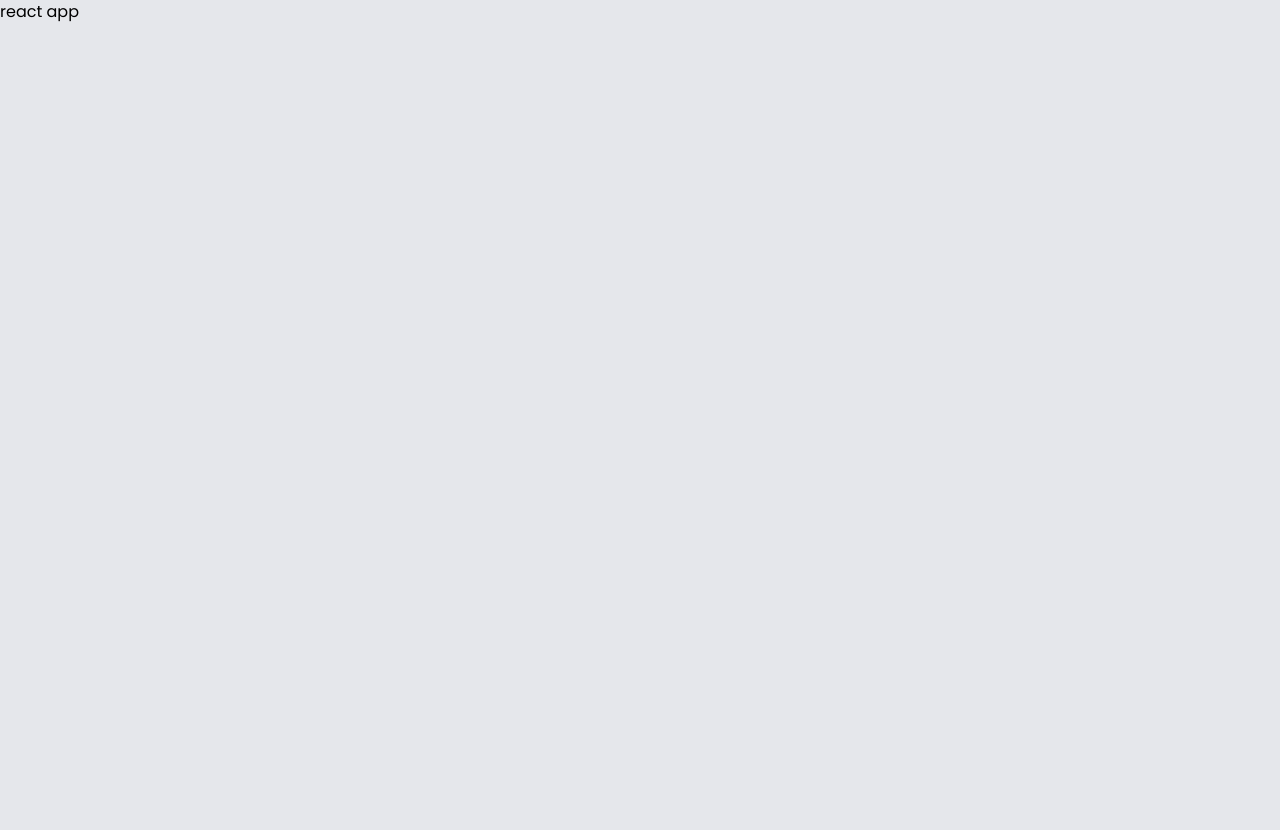
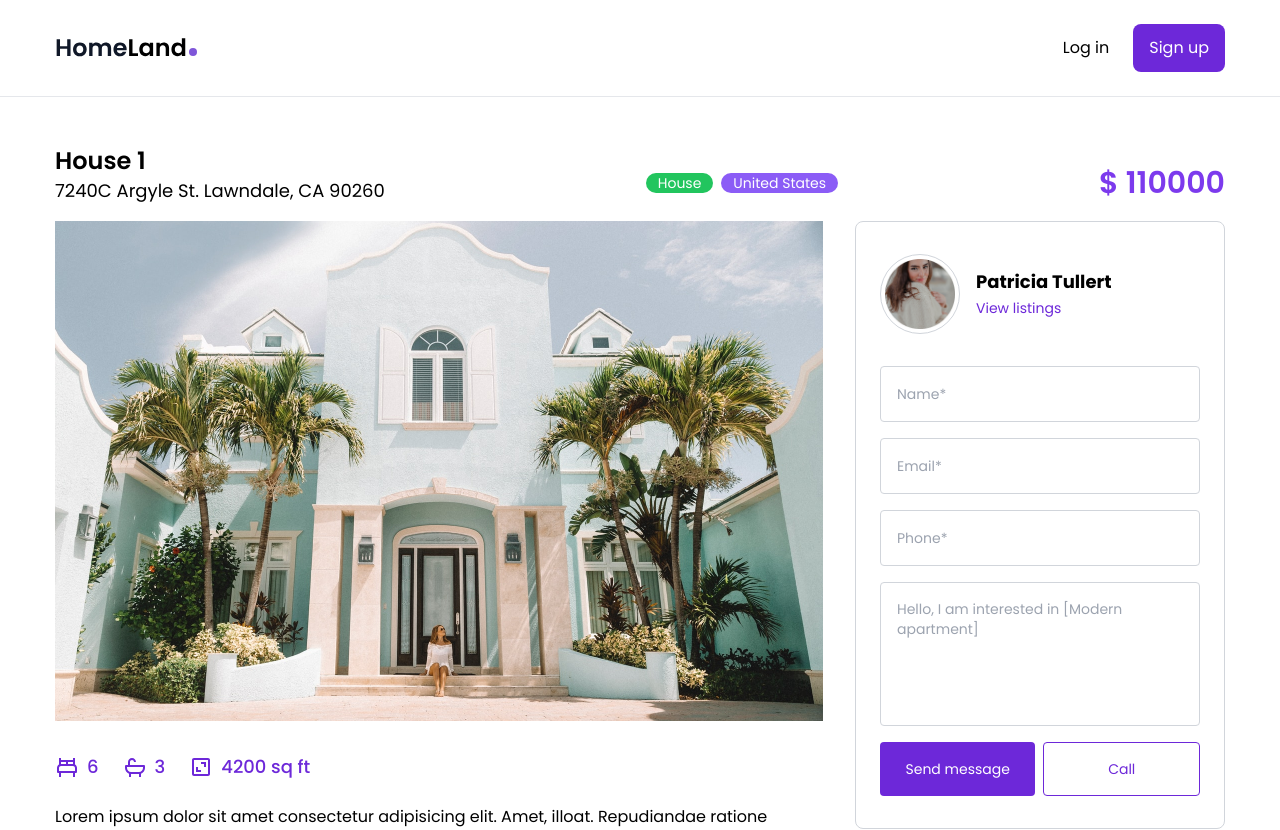
Before and after one commit to rasedul99/dream-house, a React (Create React App) app: page /property/1 in a window 1280 px wide. Shown: the top 830 px of the page. Before the commit the page ends 800 px from the top, so only its background shows below. Built offline with nearby package versions, Linux system fonts and the light colour scheme; the HTML template or start-up script is replaced by a standard one.

Commit message:
Header & home page added

```diff
--- a/src/App.js
+++ b/src/App.js
@@ -1,7 +1,24 @@
-import React from 'react';
+import React from "react";
+
+import { Route, Routes } from "react-router-dom";
+import Footer from "./components/Footer";
+import Header from "./components/Header";
+
+// import pages
+import Home from "./pages/Home";
+import PropertyDetails from "./pages/PropertyDetails";
 
 const App = () => {
-  return <div>react app</div>;
+  return (
+    <div className="max-w-[1440px] mx-auto bg-white">
+      <Header />
+      <Routes>
+        <Route path="/" element={<Home />} />
+        <Route path="/property/:id" element={<PropertyDetails />} />
+      </Routes>
+      <Footer />
+    </div>
+  );
 };
 
 export default App;
--- a/src/components/Header.js
+++ b/src/components/Header.js
@@ -1,7 +1,31 @@
-import React from 'react';
+import React from "react";
+
+// import link
+import { Link } from "react-router-dom";
+// import logo
+import Logo from "../assets/img/logo.svg";
 
 const Header = () => {
-  return <div>Header</div>;
+  return (
+    <header className="py-6 mb-12 border-b">
+      <div className="container mx-auto flex justify-between items-center">
+        <Link to="/">
+          <img src={Logo} alt="" />
+        </Link>
+        <div className="flex items-center gap-6">
+          <Link className="hover:text-violet-900 transition" to="/">
+            Log in
+          </Link>
+          <Link
+            className="bg-violet-700 hover:bg-violet-800 text-white px-4 py-3 rounded-lg transition"
+            to="/"
+          >
+            Sign up
+          </Link>
+        </div>
+      </div>
+    </header>
+  );
 };
 
 export default Header;
--- a/src/pages/Home.js
+++ b/src/pages/Home.js
@@ -1,7 +1,16 @@
-import React from 'react';
+import React from "react";
+
+// import components
+import Banner from "../components/Banner";
+import HouseList from "../components/HouseList";
 
 const Home = () => {
-  return <div>Home</div>;
+  return (
+    <div className="min-h-[1800px]">
+      <Banner />
+      <HouseList />
+    </div>
+  );
 };
 
 export default Home;
--- a/src/pages/PropertyDetails.js
+++ b/src/pages/PropertyDetails.js
@@ -1,7 +1,110 @@
-import React from 'react';
+import React from "react";
+
+// import houseData
+import { housesData } from "../data";
+//  useParams
+import { useParams } from "react-router-dom";
+// import icons
+import { BiArea, BiBath, BiBed } from "react-icons/bi";
+// import link
+import { Link } from "react-router-dom";
 
 const PropertyDetails = () => {
-  return <div>PropertyDetails</div>;
+  const { id } = useParams();
+  const property = housesData.find((house) => {
+    return house.id === parseInt(id);
+  });
+
+  return (
+    <div className="container mx-auto min-h-[800px] mb-14">
+      <div className="flex flex-col lg:flex-row lg:items-center lg:justify-between">
+        <div>
+          <h2 className="text-2xl font-semibold">{property.name}</h2>
+          <h3 className="text-lg mb-4">{property.address}</h3>
+        </div>
+        <div className="mb-4 lg:mb-0 flex gap-x-2 text-sm">
+          <div className="bg-green-500 rounded-full text-white px-3 inline-block">
+            {property.type}
+          </div>
+          <div className="bg-violet-500 rounded-full text-white px-3 inline-block">
+            {property.country}
+          </div>
+        </div>
+        <div className="text-3xl font-semibold text-violet-600">
+          $ {property.price}
+        </div>
+      </div>
+      <div className="flex flex-col items-start gap-8 lg:flex-row">
+        <div className="max-w-[768px]">
+          <div className="mb-8">
+            <img src={property.imageLg} alt="" />
+          </div>
+          <div className="flex gap-x-6 text-violet-700 mb-6">
+            <div className="flex gap-x-2 items-center">
+              <BiBed className="text-2xl" />
+              <div className="text-lg font-medium">{property.bedrooms}</div>
+            </div>
+            <div className="flex gap-x-2 items-center">
+              <BiBath className="text-2xl" />
+              <div className="text-lg font-medium">{property.bathrooms}</div>
+            </div>
+            <div className="flex gap-x-2 items-center">
+              <BiArea className="text-2xl" />
+              <div className="text-lg font-medium">{property.surface}</div>
+            </div>
+          </div>
+          <p>{property.description}</p>
+        </div>
+        <div className="flex-1 w-full mb-8 bg-white border border-gray-300 rounded-lg px-6 py-8">
+          <div className="flex items-center gap-x-4 mb-8">
+            <div className="w-20 h-20 p-1 border border-gray-300 rounded-full">
+              <img src={property.agent.image}></img>
+            </div>
+            <div>
+              <div className="font-bold text-lg">{property.agent.name}</div>
+              <Link to="" className="text-violet-700 text-sm">
+                View listings
+              </Link>
+            </div>
+          </div>
+          <form className="flex flex-col gap-y-4">
+            <input
+              className="border border-gray-300 focus:border-violet-700 rounded w-full px-4 h-14 text-sm outline-none"
+              type="text"
+              placeholder="Name*"
+            />
+            <input
+              className="border border-gray-300 focus:border-violet-700 rounded w-full px-4 h-14 text-sm outline-none"
+              type="text"
+              placeholder="Email*"
+            />
+            <input
+              className="border border-gray-300 focus:border-violet-700 rounded w-full px-4 h-14 text-sm outline-none"
+              type="text"
+              placeholder="Phone*"
+            />
+            <textarea
+              className="border border-gray-300 focus:border-violet-700 rounded w-full p-4 h-36 text-sm text-gray-400 outline-none resize-none"
+              type="text"
+              placeholder="Message*"
+              defaultValue="Hello, I am interested in [Modern apartment]"
+            />
+            <div className="flex gap-x-2">
+              <button
+                className="bg-violet-700 hover:bg-violet-800 text-white rounded p-4 text-sm w-full transition"
+                type="submit"
+              >
+                Send message
+              </button>
+              <button className="border border-violet-700 text-violet-700 hover:border-purple-600 hover:text-purple-600 rounded p-4 text-sm w-full transition">
+                Call
+              </button>
+            </div>
+          </form>
+        </div>
+      </div>
+    </div>
+  );
 };
 
 export default PropertyDetails;
```
